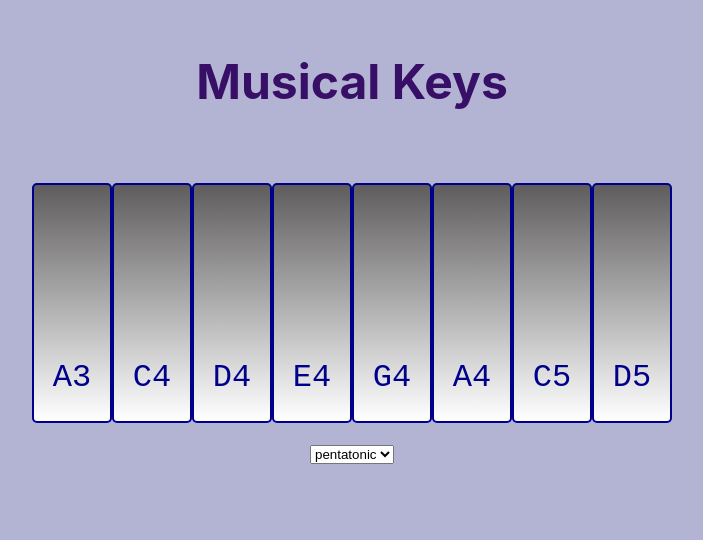
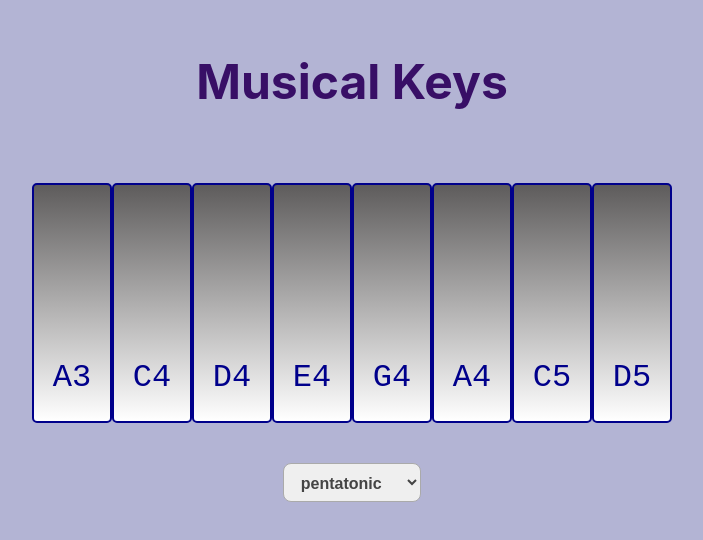
Before and after one commit to halitos/musical-keys, a React (Create React App) app: page / in a window 1280 px wide. Shown: the top 540 px of the page, without its empty margins (288-991 px from the left). Built offline with nearby package versions, Linux system fonts and the light colour scheme.

Commit message:
refactored and styled

```diff
--- a/src/App.css
+++ b/src/App.css
@@ -22,3 +22,15 @@ button {
   border-color: darkblue;
   border-style: double;
 }
+
+.selector {
+  font-size: 16px;
+  font-family: sans-serif;
+  font-weight: 700;
+  color: #444;
+  line-height: 1.3;
+  padding: 0.6em 1.4em 0.5em 0.8em;
+  border: 1px solid #aaa;
+  border-radius: 0.5em;
+  margin-top: 20px;
+}
--- a/src/Keyboard.js
+++ b/src/Keyboard.js
@@ -11,14 +11,8 @@ const KeyBoard = () => {
   const [scale, setScale] = useState(scales.pentatonic);
 
   function handleChange(event) {
-    const opt = event.target.selectedOptions;
-    if (opt.length !== 1) {
-      return;
-    }
-    let newScale = opt[0].value;
-    console.log(newScale);
+    const newScale = event.target.value;
     setScale(scales[newScale]);
-    console.log(scale);
   }
 
   return (
@@ -26,7 +20,7 @@ const KeyBoard = () => {
       <div>
         <Key scales={scale} />
       </div>
-      <select onChange={handleChange}>
+      <select className="selector" onChange={handleChange}>
         {Object.keys(scales).map((s) => (
           <option id={s} value={s} key={s}>
             {s}
```
